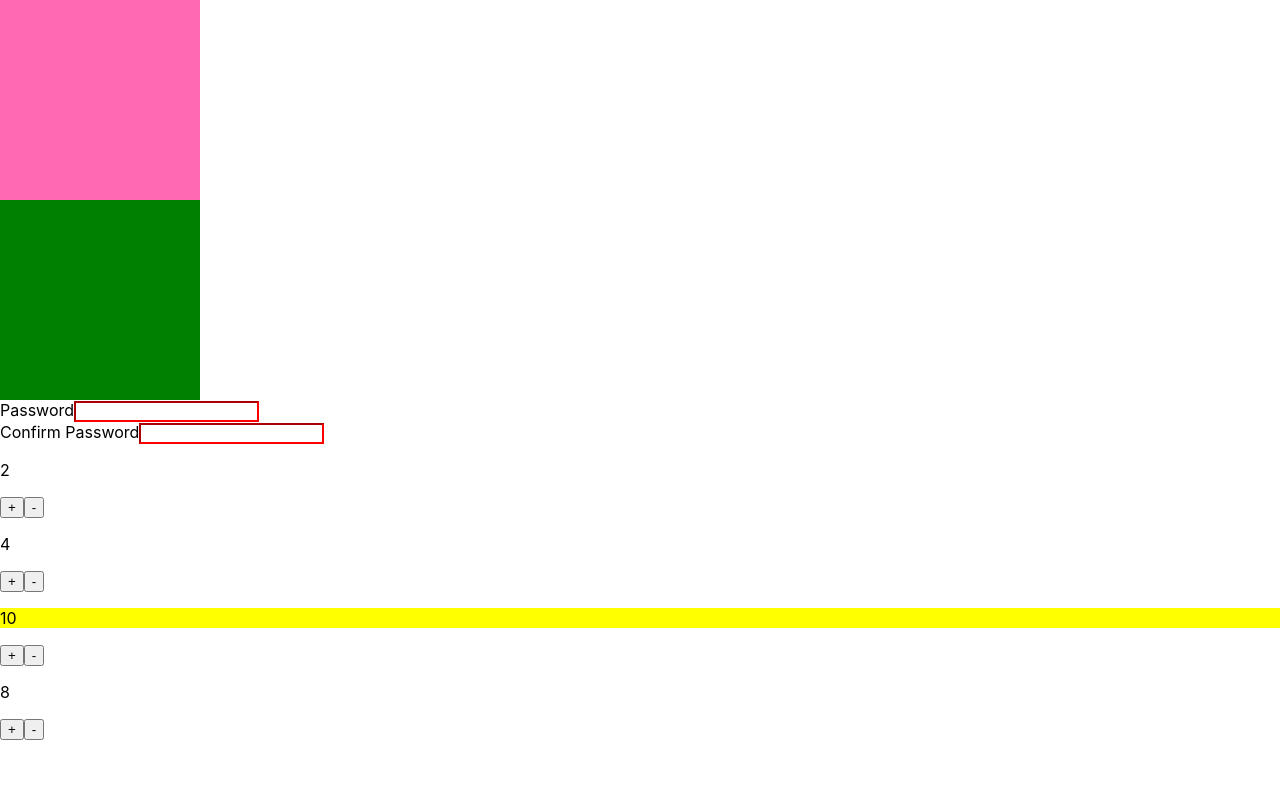
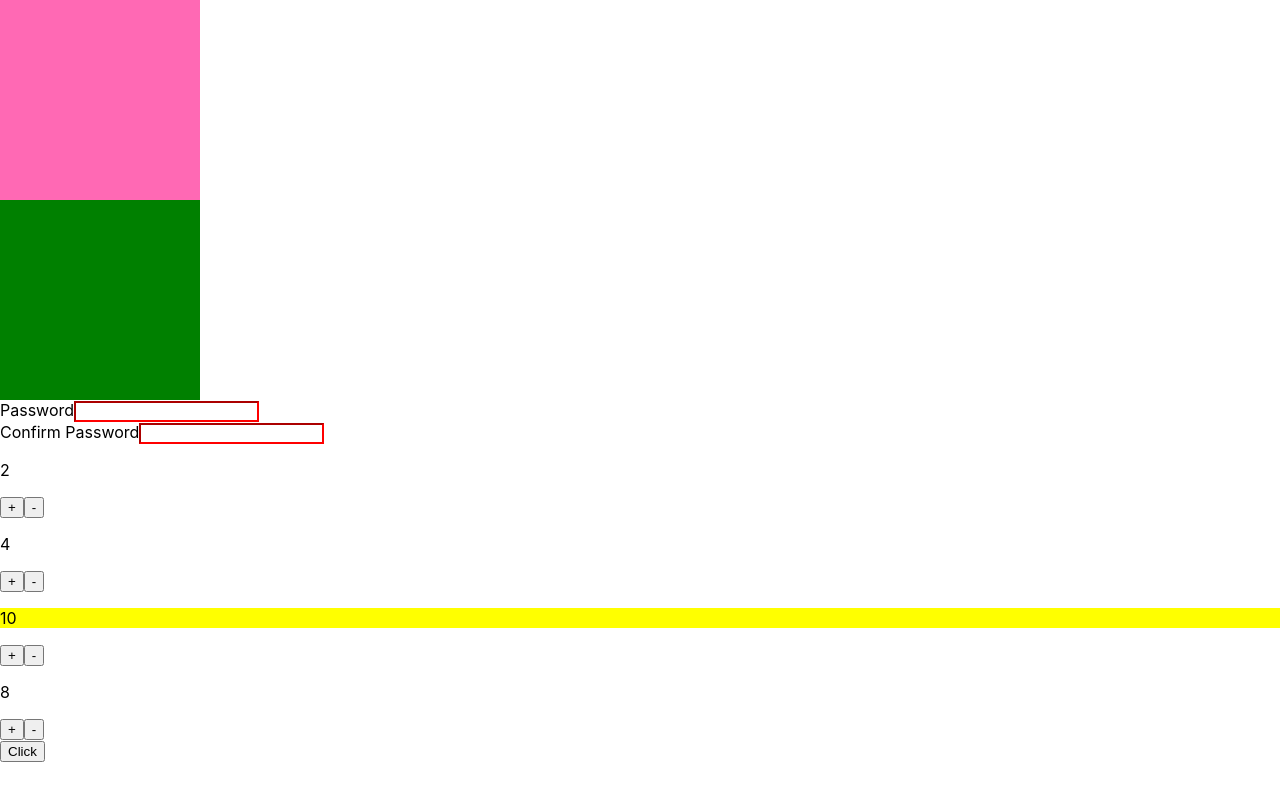
Before and after one commit to Avi-Cohen-Nehemia/week-10--advanced-react, a React (Create React App) app: page / in a window 1280 px wide. Built offline with nearby package versions, Linux system fonts and the light colour scheme.

Commit message:
created 'Button' component that logs to the console how many times it has been clicked on

```diff
--- a/src/App.js
+++ b/src/App.js
@@ -3,6 +3,7 @@ import './App.css';
 import Squares from './components/Squares/Squares';
 import SignUp from './components/SignUp/SignUp';
 import Max from './components/Max/Max';
+import Button from './components/Button';
 
 function App() {
   return (
@@ -16,6 +17,10 @@ function App() {
       <Max
         numbers={ [2, 4, 10, 8] }
       />
+
+      <Button
+        handleUpdate={ console.log }
+      />
     </>
   );
 }
--- /dev/null
+++ b/src/components/Button.js
@@ -0,0 +1,28 @@
+import React, { Component } from "react";
+
+class Button extends Component {
+
+    constructor(props) {
+
+        super(props);
+
+        this.state={ count: 0 };
+
+        this.handleClick = this.handleClick.bind(this);
+    }
+
+    handleClick() {
+        const { handleUpdate } = this.props;
+        handleUpdate(this.state.count + 1);
+        this.setState({ count: this.state.count + 1 });
+    }
+
+    render() {
+        return(
+            <button onClick={ this.handleClick }>
+                Click
+            </button>
+        );
+    }
+}
+export default Button;
```
